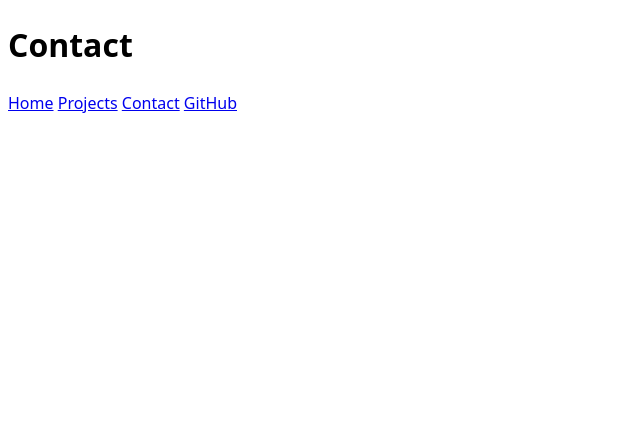
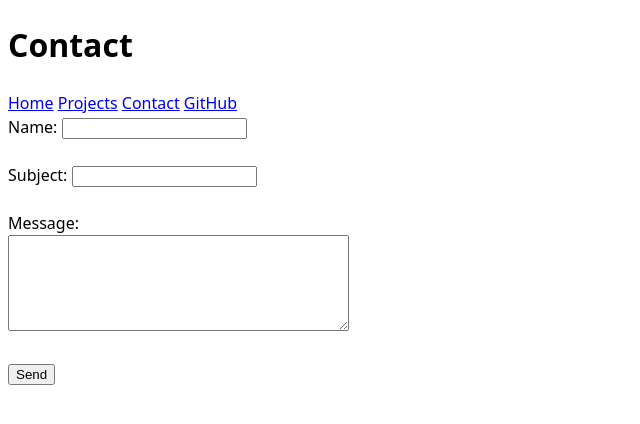
Before and after one commit to PeterLittle670/portfolio, a plain HTML site: page contact/index.html in a window 1280 px wide. Shown: the whole page, without its empty margins (0-640 px from the left). Drawn offline with Linux system fonts and the light colour scheme; files that its build step writes are made by us from their sources.

Commit message:
create form element and change fonts

```diff
--- a/contact/index.html
+++ b/contact/index.html
@@ -4,7 +4,7 @@
     <meta charset="UTF-8">
     <meta name="viewport" content="width=device-width, initial-scale=1.0">
     <title>Index for Contact</title>
-    <link rel="stylesheet" href="style.css">
+    <link rel="stylesheet" href="../style.css">
 </head>
 <body>
     <h1>Contact</h1>
@@ -16,5 +16,19 @@
     <a href="https://github.com/PeterLittle670" target="_blank">GitHub</a>
 </nav>
 
+<form action="mailto:peterlittle1687@gmail.com" method="POST" enctype="text/plain">
+
+    <label for="name">Name:</label>
+    <input type="text" id="name" name="name" required><br><br>
+
+    <label for="subject">Subject:</label>
+    <input type="text" id="subject" name="subject" required><br><br>
+
+    <label for="body">Message:</label><br>
+    <textarea id="body" name="body" rows="6" cols="40" required></textarea><br><br>
+
+    <input type="submit" value="Send">
+
+</form>
 </body>
 </html>
```
Also changed, not shown: projects/index.html (+1 -1 lines).
